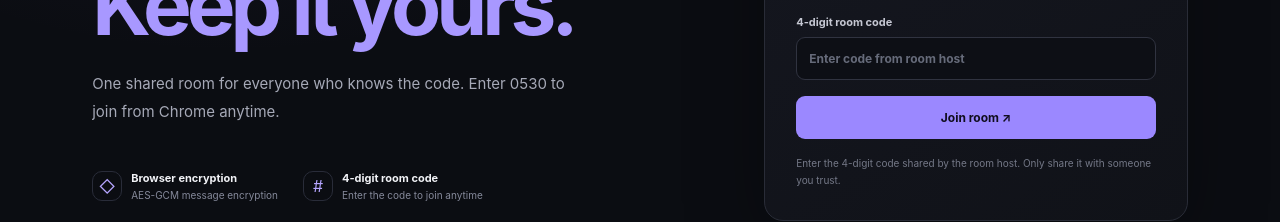
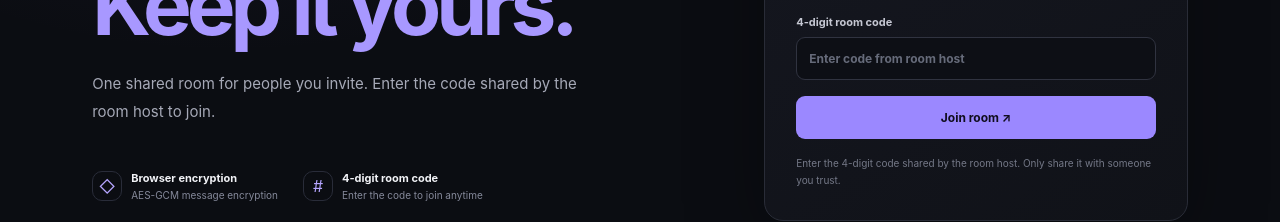
Before and after one commit to princeyadavwansi/Mywebsite-, a React (Vite) app in the folder shadowchat/: page / in a window 1280 px wide. Shown: the part 394-616 px from the top of the page. Built offline with nearby package versions, Linux system fonts and the light colour scheme.

Commit message:
Remove prefilled room code and display name from entry screen

```diff
--- a/shadowchat/src/App.tsx
+++ b/shadowchat/src/App.tsx
@@ -37,9 +37,9 @@ export default function App() {
   const initial = readHash();
   const hostMode = new URLSearchParams(window.location.search).get("host") === "1" || localStorage.getItem("shadowchat_role") === "host";
   if (new URLSearchParams(window.location.search).get("host") === "1") localStorage.setItem("shadowchat_role", "host");
-  const [code, setCode] = useState(() => initial.code || localStorage.getItem("shadowchat_code") || "");
+  const [code, setCode] = useState(() => initial.code || "");
   const [key, setKey] = useState(() => localStorage.getItem("shadowchat_key") || initial.key);
-  const [name, setName] = useState(localStorage.getItem("shadowchat_name") || "");
+  const [name, setName] = useState("");
   const [session, setSession] = useState<Session | null>(() => {
     try { const saved = localStorage.getItem("shadowchat_session"); const savedKey = localStorage.getItem("shadowchat_key"); if (saved && savedKey && localStorage.getItem("shadowchat_code") === (initial.code || localStorage.getItem("shadowchat_code") || "")) { return JSON.parse(saved); } } catch {}
     return null;
@@ -138,7 +138,7 @@ export default function App() {
   }
   return <main className="guest-app">
     <header className="guest-header"><a className="brand" href="#"><span className="brand-mark">S</span><span>shadow<span className="brand-light">chat</span></span></a><span className="top-status"><i className={session ? "status-dot online" : "status-dot"}/>{session ? "Private room connected" : "Share a code. Keep it private."}</span></header>
-    {!session ? <section className="guest-welcome"><div className="guest-hero"><div className="eyebrow">PRIVATE CONVERSATIONS, SIMPLE ACCESS</div><h1>Talk freely.<br/><em>Keep it yours.</em></h1><p className="intro">One shared room for everyone who knows the code. Enter 0530 to join from Chrome anytime.</p><div className="feature-row"><div><span className="feature-icon">◇</span><strong>Browser encryption</strong><small>AES-GCM message encryption</small></div><div><span className="feature-icon">#</span><strong>4-digit room code</strong><small>Enter the code to join anytime</small></div></div></div>
+    {!session ? <section className="guest-welcome"><div className="guest-hero"><div className="eyebrow">PRIVATE CONVERSATIONS, SIMPLE ACCESS</div><h1>Talk freely.<br/><em>Keep it yours.</em></h1><p className="intro">One shared room for people you invite. Enter the code shared by the room host to join.</p><div className="feature-row"><div><span className="feature-icon">◇</span><strong>Browser encryption</strong><small>AES-GCM message encryption</small></div><div><span className="feature-icon">#</span><strong>4-digit room code</strong><small>Enter the code to join anytime</small></div></div></div>
       <div className="guest-card"><div className="card-kicker">{hostMode ? "ROOM HOST" : "JOIN A ROOM"}</div><h2>{hostMode ? "Create your private room" : "Enter the room code"}</h2><label>Your display name<input value={name} onChange={e=>setName(e.target.value)} placeholder="Your name" maxLength={40}/></label>{hostMode ? <button className="primary-button" disabled={busy} onClick={()=>void createRoom()}>{busy ? "Creating room…" : "＋ Create a private room"}</button> : null}{!hostMode ? <form onSubmit={joinRoom}><label>4-digit room code<input value={code} onChange={e=>setCode(e.target.value.replace(/\D/g,"").slice(0,4))} placeholder="Enter code from room host" inputMode="numeric" maxLength={4} pattern="[0-9]{4}" required/></label><button className="primary-button" disabled={busy}>{busy ? "Joining…" : "Join room ↗"}</button></form> : null}<p className="fine-print">{hostMode ? "Create a room, then share its 4-digit code with the other person." : "Enter the 4-digit code shared by the room host. Only share it with someone you trust."}</p>{error && <p className="error-text">{error}</p>}</div>
     </section> : <section className="guest-chat"><div className="guest-chat-head"><div><div className="card-kicker">YOUR PRIVATE SPACE</div><h2>Conversation</h2><p>Signed in as <strong>{session.displayName}</strong></p><p className="presence-line">{members.filter(m=>m.id!==session.sessionId && m.online).length > 0 ? <><i className="status-dot online"/> {members.filter(m=>m.id!==session.sessionId && m.online).map(m=>m.displayName).join(", ")} online</> : <><i className="status-dot"/> Others offline</>}</p></div><div className="chat-actions"><div className="room-code-pill">ROOM CODE <strong>{code}</strong></div>{ownerToken && <button className="outline-button danger" onClick={()=>void revokeRoom()} disabled={busy}>Revoke room</button>}<button className="outline-button" onClick={leave}>Leave</button></div></div>
       <div className="security-banner"><span>◇</span><div><strong>Encrypted in your browser</strong><small>Messages stay in chat history and are not deleted when someone reads them. Read receipts and online status update while the chat is open. A 4-digit code is weak; avoid sensitive information.</small></div></div>
```
